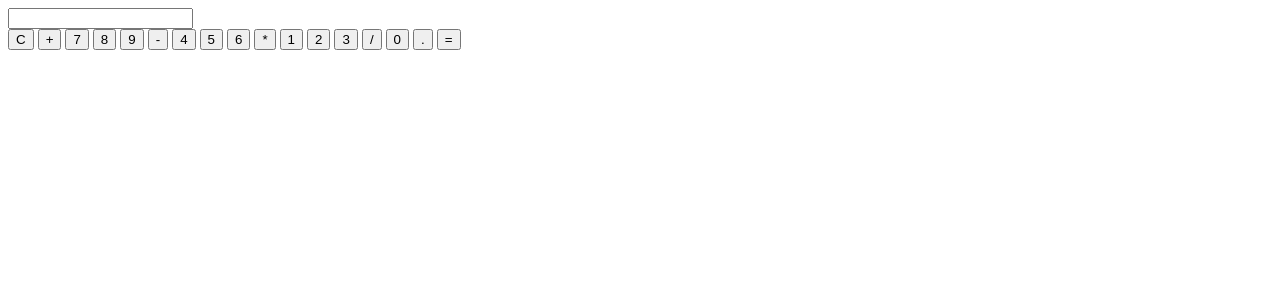
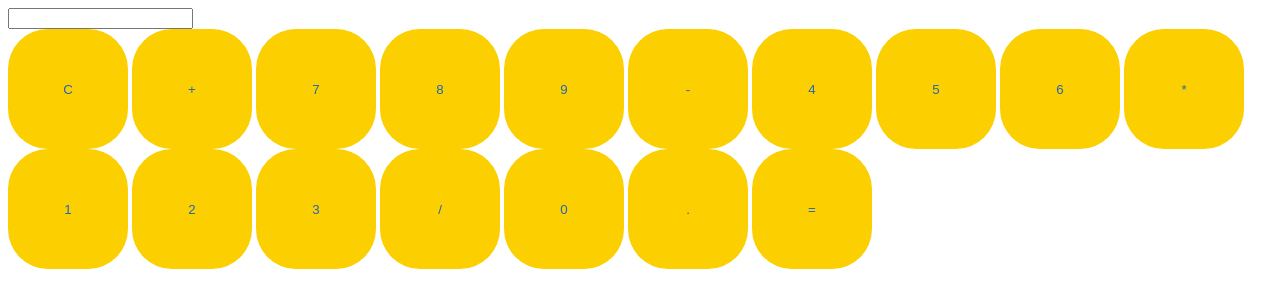
Before and after one commit to lluisp7/PokeCalculator, a plain HTML site: page index.html in a window 1280 px wide. Drawn offline with Linux system fonts and the light colour scheme.

Commit message:
first styles

```diff
--- a/styles.css
+++ b/styles.css
@@ -0,0 +1,8 @@
+button{
+   width: 120px;
+   height: 120px;
+   border-radius: 40px;
+   border: none;
+   background-color: #FCCF00;
+   color: #2468B1 ;
+}
```
Also changed, not shown: index.html (+1 -1 lines).
